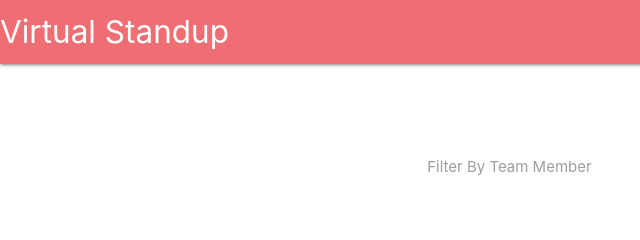
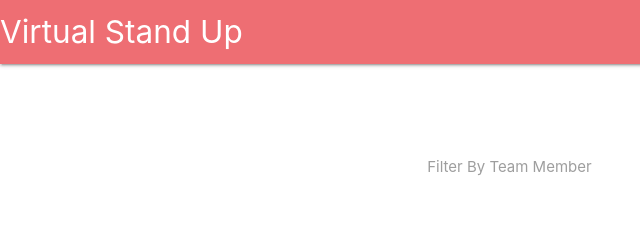
Before and after one commit to bng7/VirtualStandup, a website: page public/index.html in a window 1280 px wide. Shown: the top 240 px of the page, 0-640 px from the left. Drawn offline with nearby package versions, Linux system fonts and the light colour scheme; no server answers.

Commit message:
edited webapp title

```diff
--- a/public/index.html
+++ b/public/index.html
@@ -18,7 +18,7 @@
   <section class="header">
     <nav>
       <div class="nav-wrapper">
-        <a href="#" class="brand-logo">Virtual Standup</a>
+        <a href="#" class="brand-logo">Virtual Stand Up</a>
       </div>
     </nav>
   </section>
```
